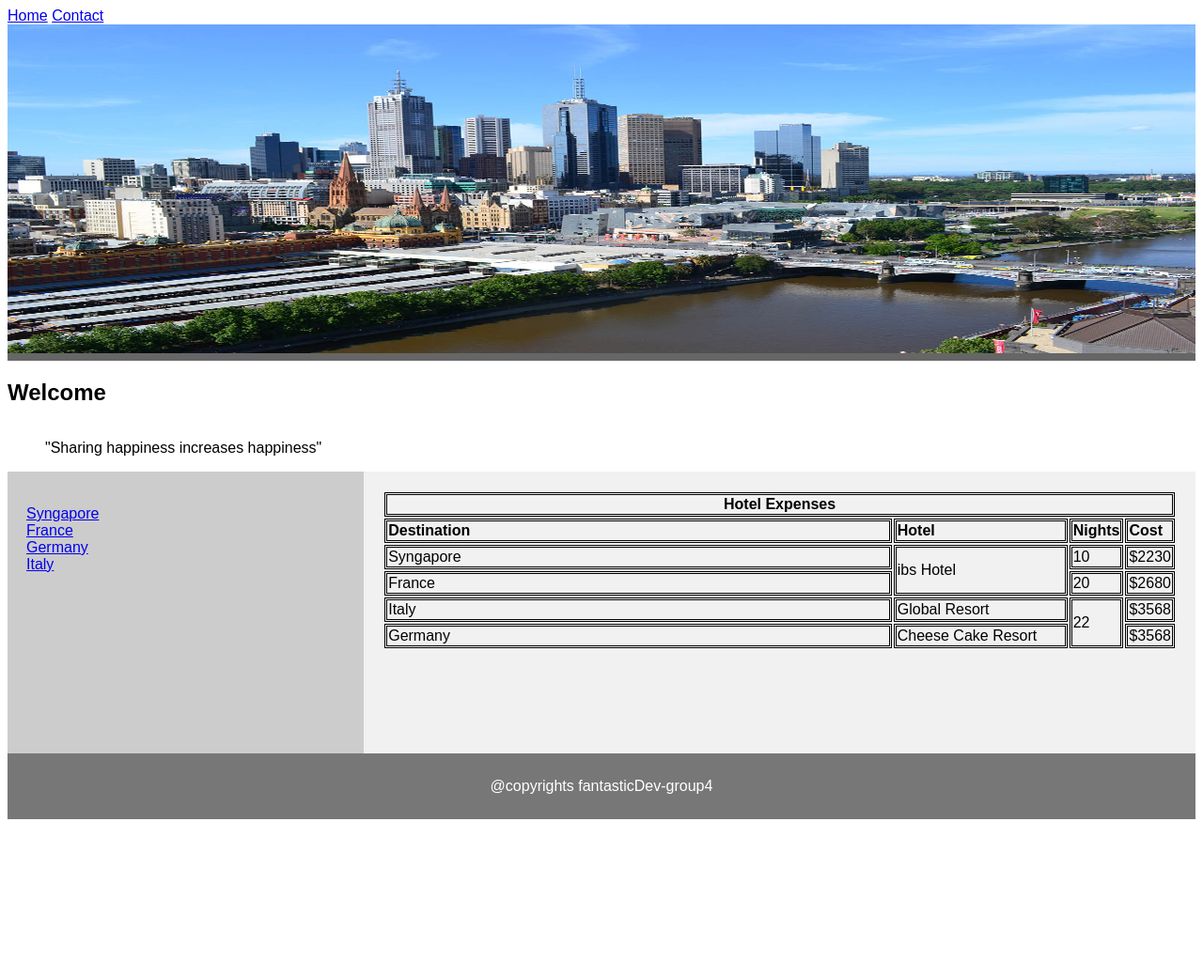
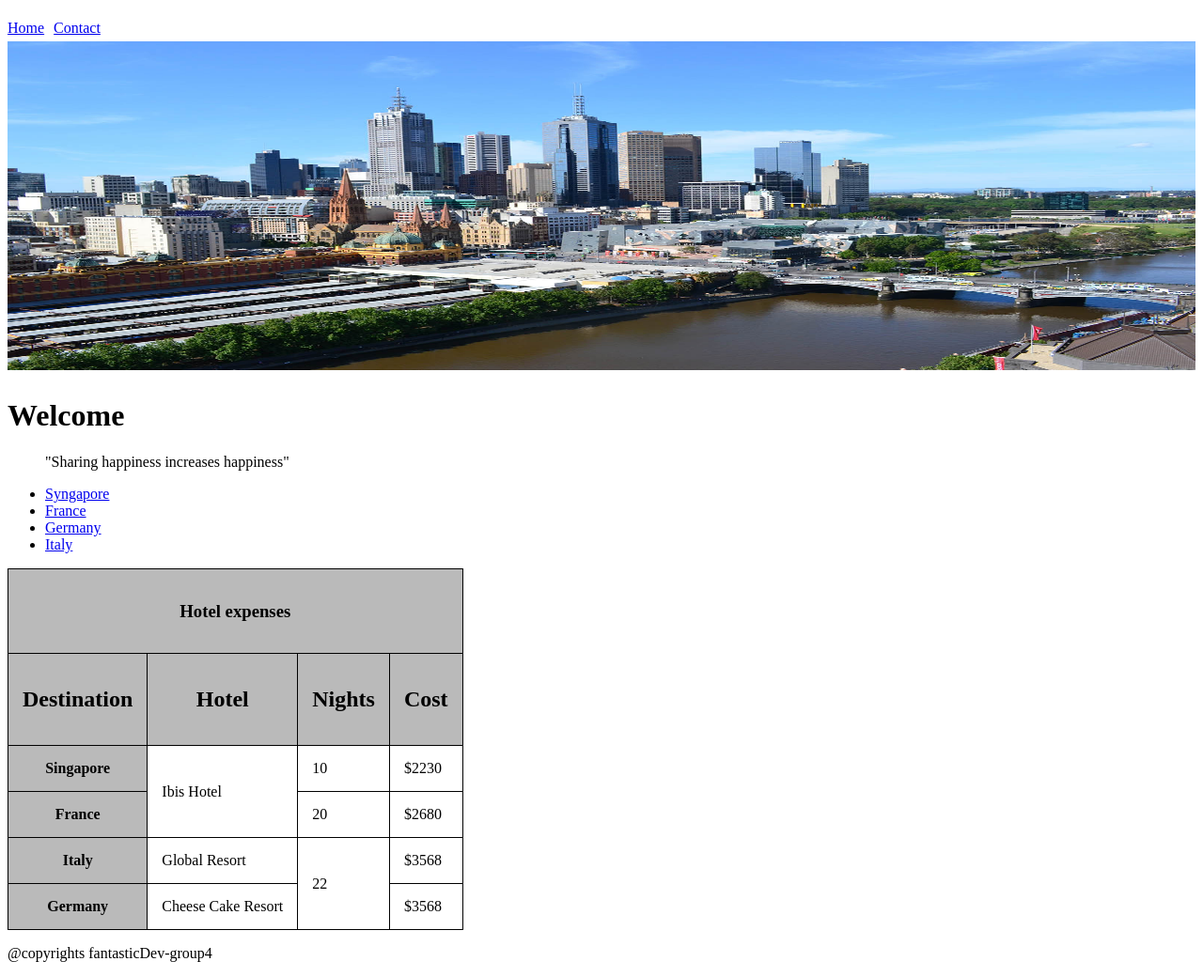
Before and after one commit to aspiringtester/mytravelstories, a plain HTML site: page index.html in a window 1280 px wide. Shown: the whole page at 94% size. Before the commit the page ends 880 px from the top, so only its background shows below. Drawn offline with Linux system fonts and the light colour scheme.

Commit message:
code consolidated and formatted

```diff
--- a/css/style.css
+++ b/css/style.css
@@ -7,24 +7,30 @@
   padding: 5px;
 }
 
+header {
+  text-align: center;
+  font-size: 35px;
+  color: white;
+}
+
 .intro {
-   clear: left;}
+  clear: left;
+}
 
 table {
   background-color: #ffffff;
   border: solid 1px #000000;
   border-collapse: collapse;
-
 }
 
 th {
-    background-color:#bababa
+  background-color: #bababa;
 }
 
-    td, th {
+td,
+th {
   border: solid 1px #000000;
   padding: 15px;
-
 }
 
 thead {
--- a/index.html
+++ b/index.html
@@ -4,95 +4,22 @@
 <title>CSS Template</title>
 <meta charset="utf-8">
 <meta name="viewport" content="width=device-width, initial-scale=1">
-<style>
-* {
-  box-sizing: border-box;
-}
+<link rel="stylesheet" href="css/style.css">
 
-body {
-  font-family: Arial, Helvetica, sans-serif;
-}
-
-/*
-
-
-Style the header */
-header {
-  background-color: #666;
-
-  text-align: center;
-  font-size: 35px;
-  color: white;
-}
-
-th, td {
-  border-style: double;
-  width: 75%;
-
-
-}
-
-
-/* Create two columns/boxes that floats next to each other */
-nav {
-  float: left;
-  width: 30%;
-  height: 300px; /* only for demonstration, should be removed */
-  background: #ccc;
-  padding: 20px;
-}
-
-/* Style the list inside the menu */
-nav ul {
-  list-style-type: none;
-  padding: 0;
-}
-
-article {
-  float: left;
-  padding: 20px;
-  width: 70%;
-  background-color: #f1f1f1;
-  height: 300px; /* only for demonstration, should be removed */
-}
-
-/* Clear floats after the columns */
-section::after {
-  content: "";
-  display: table;
-  clear: both;
-}
-
-/* Style the footer */
-footer {
-  background-color: #777;
-  padding: 10px;
-  text-align: center;
-  color: white;
-}
-
-
-
-
-/* Responsive layout - makes the two columns/boxes stack on top of each other instead of next to each other, on small screens */
-@media (max-width: 600px) {
-  nav, article {
-    width: 100%;
-    height: auto;
-  }
-}
-</style>
 </head>
 <body>
-  <a href="index.html">Home</a>
-  <a href="contact.html">Contact</a>
 
-
+  <nav><ul class="navbar">
+    <li><a href="index.html">Home</a></li>
+    <li><a href="contact.html">Contact</a></li>
+  </ul>
+  </nav>
 
   <header>
   <img src="images\melbourne.jpg" alt="Melbourne city" width = 100% height = "350">
 </header>
-<section><h2>Welcome</h2></section>
+
+<h1>Welcome</h1>
 <blockquote>"Sharing happiness increases happiness"</blockquote>
 <section>
   <nav>
@@ -107,47 +34,41 @@ footer {
 
   <article>
     <table>
+      <thead>
       <tr>
-        <th colspan="4">Hotel Expenses</th>
-
+      <th colspan="4"><h1>Hotel expenses</h1></th>
       </tr>
-
       <tr>
-      <td> <b>Destination</b></td>
-      <td><b>Hotel</b></td>
-      <td><b>Nights</b></td>
-      <td><b>Cost</b></td>
+    <th><h2>Destination</h2></th>
+      <th><h2>Hotel</h2></th>
+      <th><h2>Nights</h2></th>
+      <th><h2>Cost</h2></th>
     </tr>
-
+    </thead>
+    <tbody>
       <tr>
-        <td>Syngapore</td>
-        <td rowspan="2">ibs Hotel</td>
+      <th>Singapore</th>
+      <td rowspan="2">Ibis Hotel</td>
       <td>10</td>
      <td>$2230</td>
       </tr>
-
       <tr>
-      <td>France</td>
-
+      <th>France</th>
       <td>20</td>
       <td>$2680</td>
      </tr>
-
       <tr>
-      <td>Italy</td>
+      <th>Italy</th>
       <td>Global Resort</td>
       <td rowspan="2">22</td>
       <td>$3568</td>
      </tr>
-
       <tr>
-      <td>Germany</td>
+      <th>Germany</th>
       <td>Cheese Cake Resort</td>
-
       <td>$3568</td>
      </tr>
-
-
+    </tbody>
   </table>
   </article>
 </section>
```
Also changed, not shown: contact.html (+37 -19 lines). Lines whose indentation alone changed are shown as unchanged.
